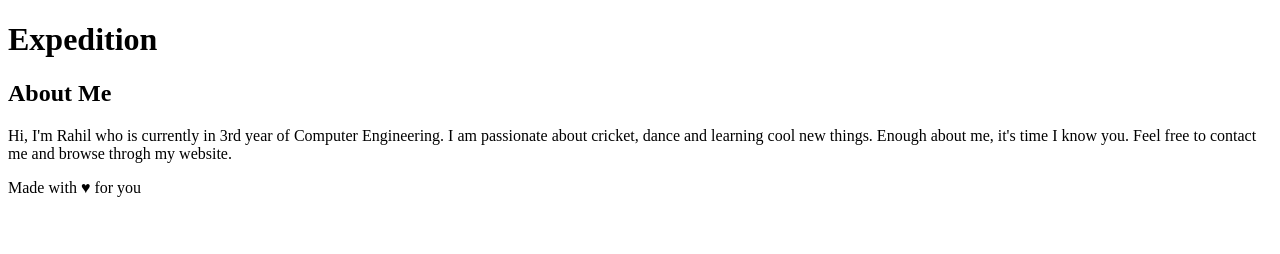
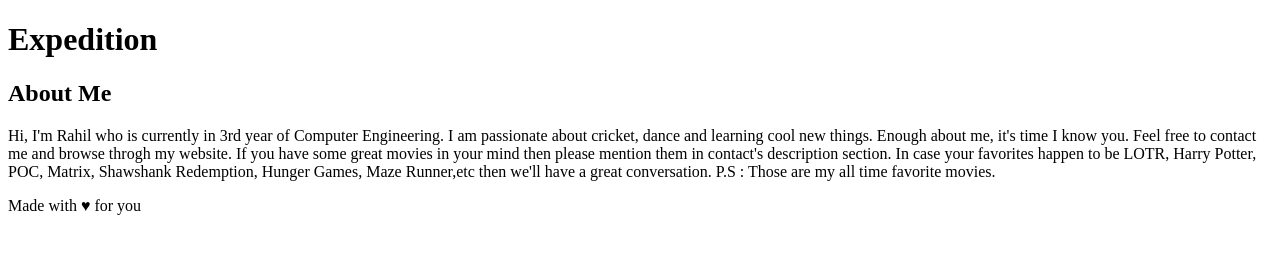
Before and after one commit to Rjj1512/Reflections, a plain HTML site: page index.html in a window 1280 px wide. Drawn offline with Linux system fonts and the light colour scheme.

Commit message:
Updated Know me

```diff
--- a/index.html
+++ b/index.html
@@ -20,7 +20,8 @@
     <aside>
     	<h2>About Me</h2>
     	<p>
-    		Hi, I'm Rahil who is currently in 3rd year of Computer Engineering. I am passionate about cricket, dance and learning cool new things. Enough about me, it's time I know you. Feel free to contact me and browse throgh my website.
+    		Hi, I'm Rahil who is currently in 3rd year of Computer Engineering. I am passionate about cricket, dance and learning cool new things. Enough about me, it's time I know you. Feel free to contact me and browse throgh my website. If you have some great movies in your mind then please mention them in contact's description section. In case your favorites happen to be LOTR, Harry Potter, POC, Matrix, Shawshank Redemption, Hunger Games, Maze Runner,etc then we'll have a great conversation.
+    		P.S : Those are my all time favorite movies.
     	</p>
     </aside>
 
```
